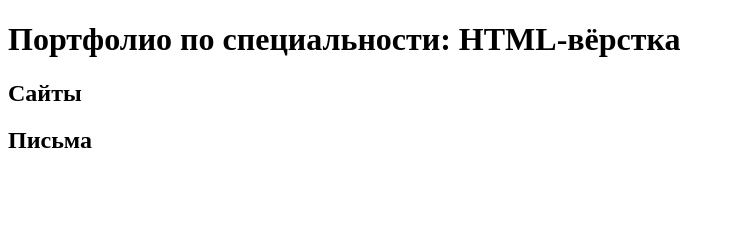
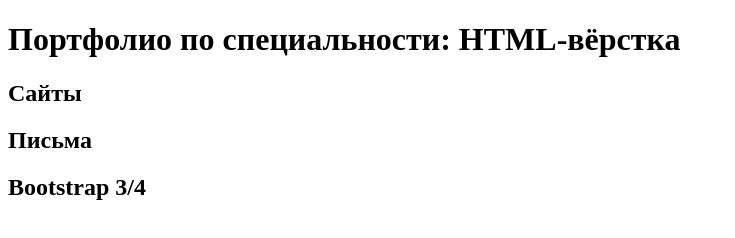
Before and after one commit to randominical/portfolio_dev, a plain HTML site: page index.html in a window 1280 px wide. Shown: the whole page, without its empty margins (0-735 px from the left). Drawn offline with Linux system fonts and the light colour scheme.

Commit message:
Добавление к содержанию

```diff
--- a/index.html
+++ b/index.html
@@ -30,10 +30,18 @@
                     </div>
                 </div>
             </section>
+            <section class="bootstrap">
+                <div class="container">
+                    <h2 class="bootstrap__title section__title">Bootstrap 3/4</h2>
+                    <div class="bootstrap__body">
+
+                    </div>
+                </div>
+            </section>
         </main>
         <footer class="footer">
             <div class="container">
-
+                <a href="#" class="footer__link"></a>
             </div>
         </footer>
     </div>
```
